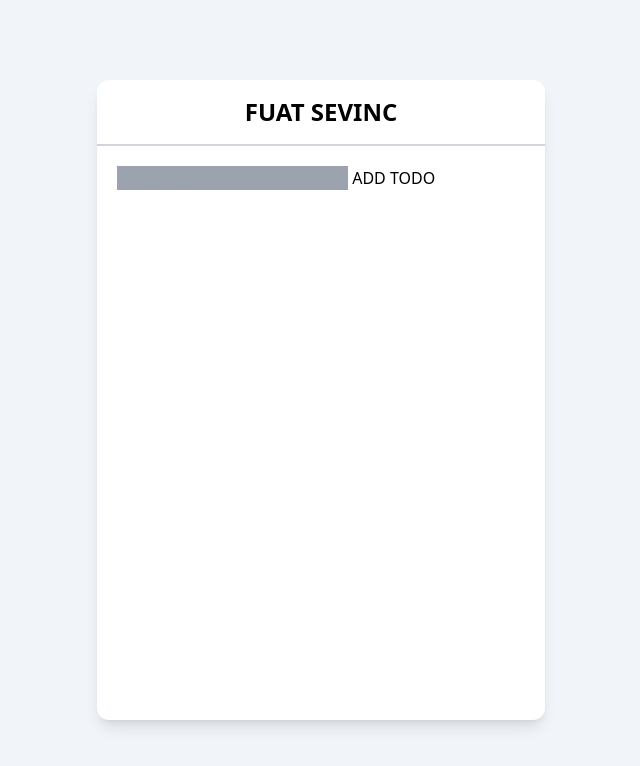
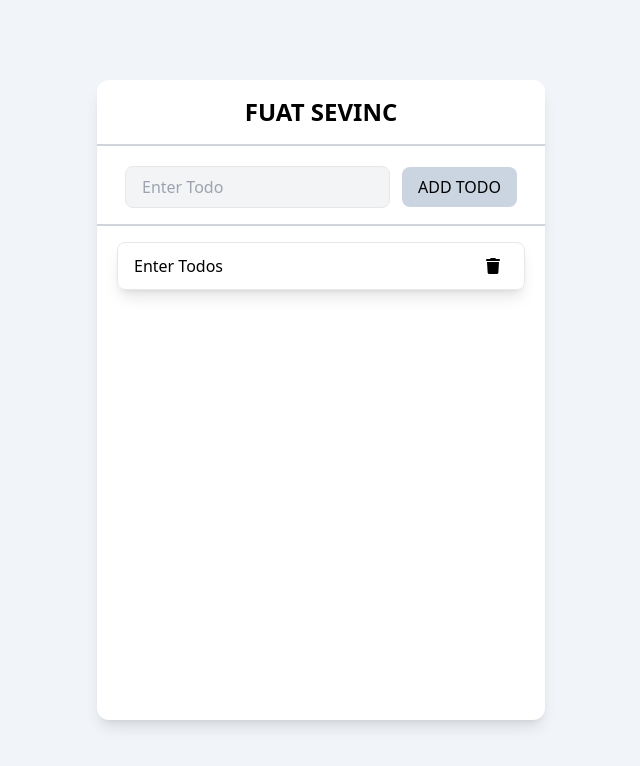
Before and after one commit to fuatsevinc/TAILWIND-ToDo, a plain HTML site: page index.html in a window 1280 px wide. Shown: the whole page, without its empty margins (319-959 px from the left). Drawn offline with nearby package versions, Linux system fonts and the light colour scheme.

Commit message:
index.html ended

```diff
--- a/index.html
+++ b/index.html
@@ -16,21 +16,43 @@
 
             </div>
 <!-- TODO start -->
-            <div class="mt-5 mx-5 ">
-                <div class="">
-                    <input type="text" placeholder="Enter Todo" class="bg-gray-400">
-                    <button class="">
+            <div class="mt-5 ">
+                <div class="border-b-2 border-gray-300 pb-4 flex justify-center items-center gap-3">
+                    <input
+                    type="text"
+                    placeholder="Enter Todo"
+                    class="focus:outline-none focus:shadow-lg px-4 py-2 border rounded-lg capitalize bg-gray-100">
+
+                    <button
+                    class="px-4 py-2 bg-slate-300 rounded-lg hover:bg-slate-400 duration-400">
                         ADD TODO
                     </button>
                 </div>
-
-
+            </div>
+<!-- Example Template -->
+            <div class="body mx-5 mt-4">
+                <ul class="flex flex -col justify-center items-center owerflow-hidden">
+                    <li class="border flex justify-between items-center w-full px-[1rem] min-h-[3rem] rounded-lg shadow-lg">
+                        Enter Todos
+                        <p class="hover:scale-125 cursor-pointer">
+                        <i id="a" class="flex fa-sharp fa-solid fa-trash p-2"></i>
+                        </p>
+                    </li>
             </div>
 
         </div>
+
+
+
     </div>
 
 
+
+
+    <script
+    src="https://kit.fontawesome.com/5e98021036.js"
+    crossorigin="anonymous"
+    ></script>
 
 
 
```
